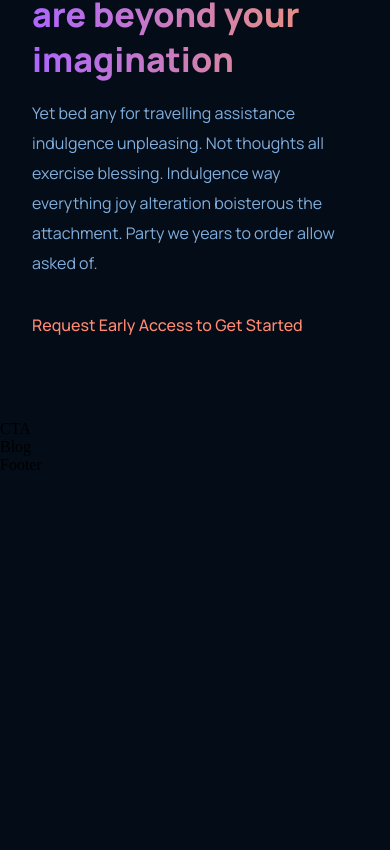
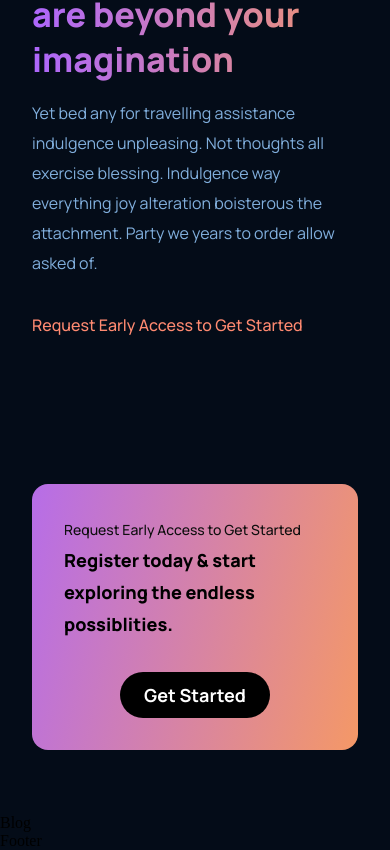
Before and after one commit to chillerno1/gpt3-web-app, a React (Create React App) app: page / in a window 390 px wide. Shown: the part 3792-4642 px from the top of the page. Before the commit the page ends 4266 px from the top, so only its background shows below. Built offline with nearby package versions, Linux system fonts and the light colour scheme.

Commit message:
component :: cta

```diff
--- a/src/components/cta/CTA.jsx
+++ b/src/components/cta/CTA.jsx
@@ -3,8 +3,14 @@
 
 const CTA = () => {
     return (
-        <div>
-            CTA
+        <div className="gpt3__cta">
+            <div className="gpt3__cta-content">
+                <p>Request Early Access to Get Started</p>
+                <h3>Register today & start exploring the endless possiblities.</h3>
+            </div>
+            <div className="gpt3__cta-button">
+                <button type="button">Get Started</button>
+            </div>
         </div>
     )
 }
--- a/src/components/cta/cta.css
+++ b/src/components/cta/cta.css
@@ -0,0 +1,75 @@
+.gpt3__cta {
+    display: flex;
+    justify-content: space-between;
+    align-items: center;
+    flex-direction: row;
+    padding: 2rem;
+    margin: 4rem;
+
+    border-radius: 1rem;
+    background: var(--gradient-bar);
+}
+
+.gpt3__cta-content p {
+    font-family: var(--font-family);
+    font-weight: 500;
+    font-size: 12px;
+    line-height: 30px;
+    color: #0E0E0E;
+}
+
+.gpt3__cta-content h3 {
+    font-family: var(--font-family);
+    font-weight: 800;
+    font-size: 24px;
+    line-height: 45px;
+    color: #000000;
+}
+
+.gpt3__cta-button {
+    display: flex;
+    justify-content: center;
+    align-items: center;
+    margin-left: 2rem;
+}
+
+.gpt3__cta-button button {
+    font-family: var(--font-family);
+    background: #000000;
+    border-radius: 40px;
+    font-weight: bold;
+    font-size: 18px;
+    line-height: 30px;
+    color: #FFFFFF;
+    padding: 0.5rem 1rem;
+    border: none;
+    outline: none;
+    cursor: pointer;
+    min-width: 150px;
+}
+
+@media screen and (max-width: 650px) {
+    .gpt3__cta {
+        flex-direction: column;
+    }
+
+    .gpt3__cta-button {
+        margin: 2rem 0 0;
+    }
+}
+
+@media screen and (max-width: 550px) {
+    .gpt3__cta {
+        margin: 4rem 2rem;
+    }
+
+    .gpt3__cta-content h3 {
+        font-size: 18px;
+        line-height: 32px
+    }
+
+    .gpt3__cta-content p {
+        font-size: 14px;
+        line-height: 28px
+    }
+}
```
